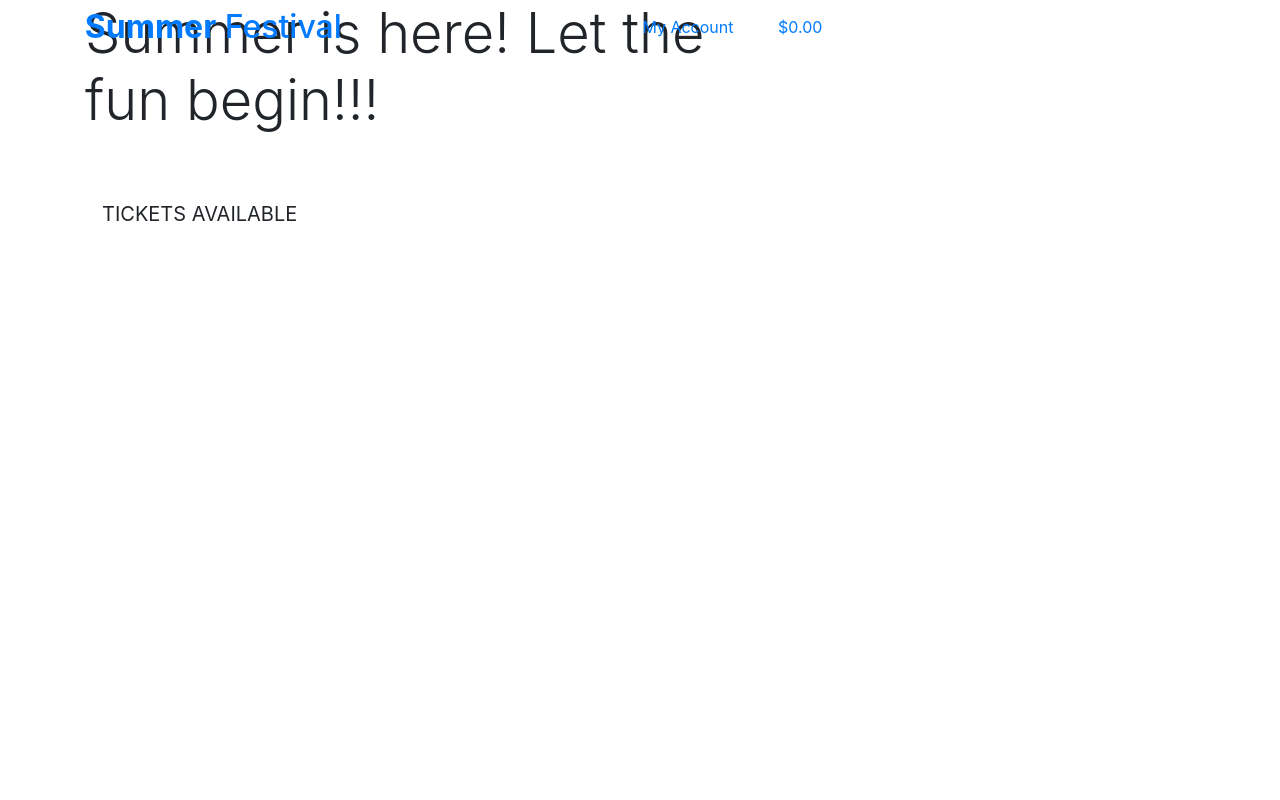
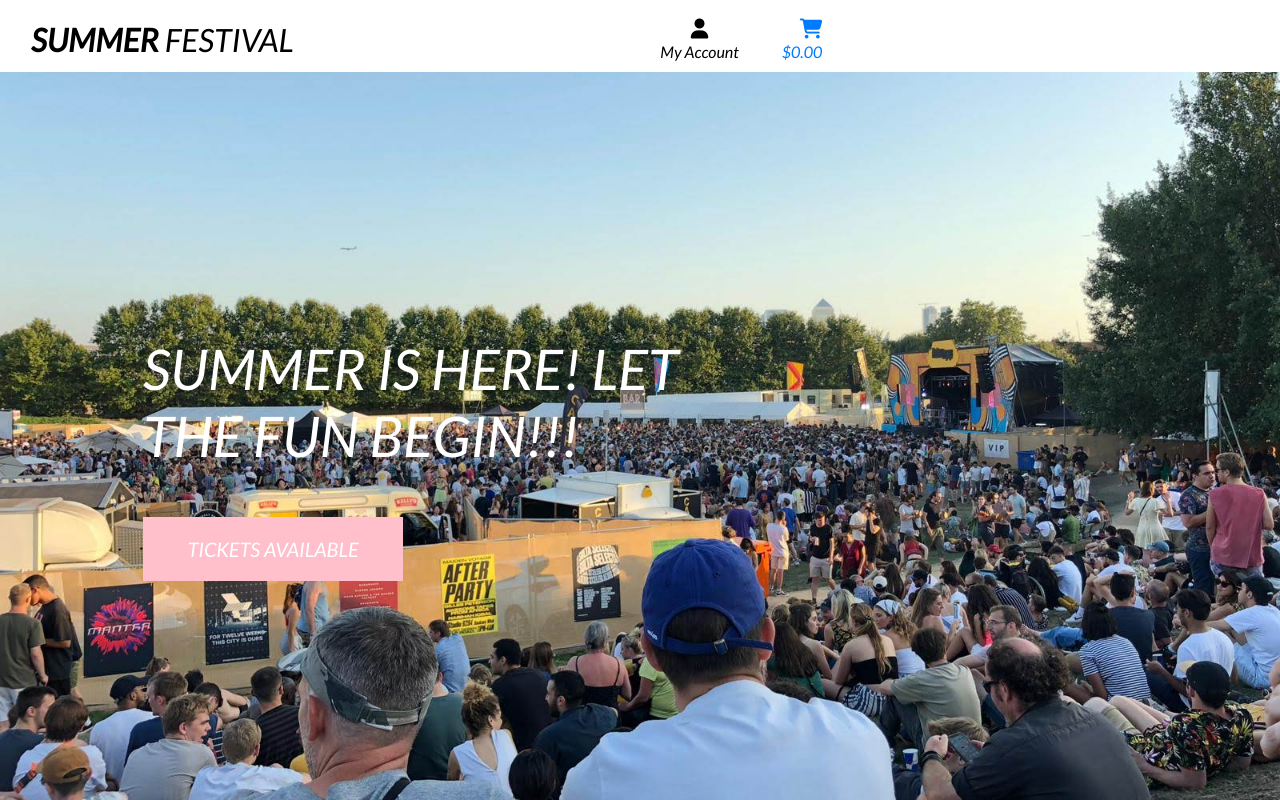
Before and after one commit to likibikangben/Django_milestone_project, a Django app: template home/templates/home/index.html in a window 1280 px wide. Run offline with Django 3.2, Linux system fonts and the light colour scheme; the template is opened without the code that fills it, so the values that code supplies are empty; some libraries are stand-ins or nearby versions.

Commit message:
Completed css and home header

```diff
--- a/home/templates/home/index.html
+++ b/home/templates/home/index.html
@@ -13,7 +13,7 @@
 <div class="container h-100">
     <div class="row h-100">
         <div class="col-7 col-md6 my-auto">
-            <h1 class="display-4 logo-font text black">
+            <h1 class="display-4 logo-font text-white">
                 Summer is here! Let the fun begin!!!
             </h1>
             <div class="my-5">
--- /dev/null
+++ b/static/css/base.css
@@ -0,0 +1,76 @@
+html {
+    height: 100%;
+}
+
+body {
+    background: url('/media/101.jpg') no-repeat center center fixed;
+    background-size: cover;
+    height: calc(100vh - 164px);
+    color: #555;
+    font-family: 'Lato';
+}
+
+.logo-font {
+    text-transform: uppercase;
+}
+
+.main-logo-link {
+    width: fit-content;
+}
+
+.tickets-available-button {
+    background: pink;
+    color: white;
+    min-width: 260px;
+}
+
+.btn-pink {
+    background: pink;
+    color: white;
+}
+
+.tickets-available-button:hover,
+.tickets-available-button:active,
+.tickets-available-button:focus,
+.btn-pink:hover,
+.btn-pink:active,
+.btn-pink:focus {
+    background: rgb(250, 224, 238);
+    color: white;
+}
+
+.text-black {
+    color: #000 !important;
+}
+
+.border-black {
+    border: 1px solid black !important;
+}
+
+.text-white {
+    color: #fff;
+}
+
+/* ------------------------------------------------------------ Media Queries */
+
+/* Slightly larger on container on x1 screen */
+@media (min-width: 1200px) {
+    .container {
+        max-width: 80%;
+    }
+}
+
+/* fixed top navbar only on medium and up */
+@media (min-width: 992px) {
+    .fixed-top-desktop-only {
+        position: fixed;
+        top: 0;
+        right: 0;
+        left: 0;
+        z-index: 1030;
+    }
+
+    .header-container {
+        padding-top: 164px;
+    }
+}
--- a/summer_festival/settings.py
+++ b/summer_festival/settings.py
@@ -147,3 +147,7 @@ USE_TZ = True
 # https://docs.djangoproject.com/en/3.1/howto/static-files/
 
 STATIC_URL = '/static/'
+STATICFILES_DIRS = (os.path.join(BASE_DIR, 'static'),)
+
+MEDIA_URL = '/media/'
+MEDIA_ROOT = os.path.join(BASE_DIR, 'media')
--- a/summer_festival/urls.py
+++ b/summer_festival/urls.py
@@ -15,9 +15,11 @@ Including another URLconf
 """
 from django.contrib import admin
 from django.urls import path, include
+from django.conf import settings
+from django.conf.urls.static import static
 
 urlpatterns = [
     path('admin/', admin.site.urls),
     path('accounts/', include('allauth.urls')),
     path('', include('home.urls')),
-]
+] + static(settings.MEDIA_URL, document_root=settings.MEDIA_ROOT)
--- a/templates/base.html
+++ b/templates/base.html
@@ -14,6 +14,9 @@
 
     {% block corecss %}
         <link rel="stylesheet" href="https://cdn.jsdelivr.net/npm/bootstrap@4.5.3/dist/css/bootstrap.min.css" integrity="sha384-TX8t27EcRE3e/ihU7zmQxVncDAy5uIKz4rEkgIXeMed4M0jlfIDPvg6uqKI2xXr2" crossorigin="anonymous">
+        <link rel="preconnect" href="https://fonts.gstatic.com">
+        <link href="https://fonts.googleapis.com/css2?family=Lato:ital@1&display=swap" rel="stylesheet">
+        <link rel="stylesheet" href="{% static 'css/base.css' %}">
     {% endblock %}
 
     {% block etra_css %}
@@ -22,6 +25,7 @@
     {% block corejs %}
         <script src="https://code.jquery.com/jquery-3.5.1.slim.min.js" integrity="sha384-DfXdz2htPH0lsSSs5nCTpuj/zy4C+OGpamoFVy38MVBnE+IbbVYUew+OrCXaRkfj" crossorigin="anonymous"></script>
         <script src="https://cdn.jsdelivr.net/npm/bootstrap@4.5.3/dist/js/bootstrap.bundle.min.js" integrity="sha384-ho+j7jyWK8fNQe+A12Hb8AhRq26LrZ/JpcUGGOn+Y7RsweNrtN/tE3MoK7ZeZDyx" crossorigin="anonymous"></script>
+        <script src="https://kit.fontawesome.com/9f83e9e0d3.js" crossorigin="anonymous"></script>
     {% endblock %}
 
     {% block extra_js %}
@@ -31,7 +35,7 @@
   </head>
   <body>
     <header class="container-fluid fixed-top">
-        <div class="row">
+        <div id="topnav" class="row bg-white pt-lg-2 d-none d-lg-flex">
             <div class="col-12 col-lg-4 my-auto py-1 py-lg-0 text-center text-llg-left">
                 <a href="{% url 'home' %}" class="nav-link main-logo-link">
                     <h2 class="logo-font text-black my-0"><strong>Summer</strong> Festival</h2>
```
Also changed, not shown: media/101.jpg (added).
